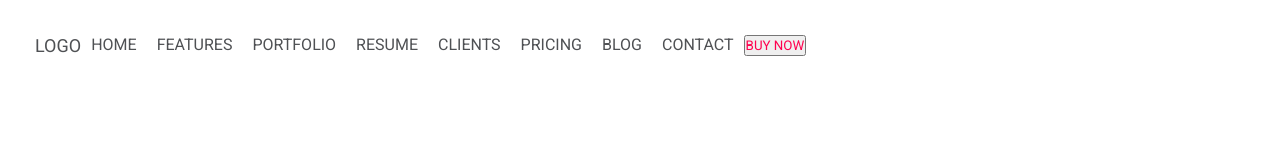
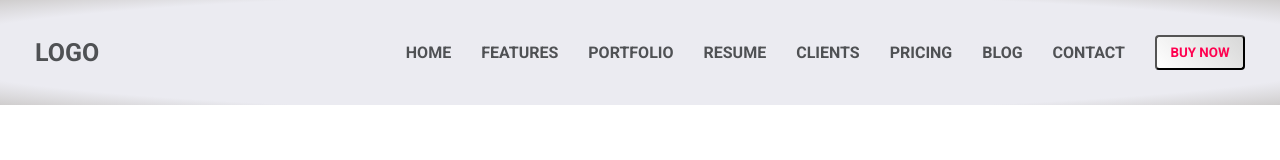
Before and after one commit to marcosurbi30/portfolio, a plain HTML site: page index.html in a window 1280 px wide. Drawn offline with Linux system fonts and the light colour scheme.

Commit message:
nav segunda parte

```diff
--- a/css/styles.css
+++ b/css/styles.css
@@ -13,33 +13,54 @@
     --third-color: #ECF0F3;
     --black: black;
     --white: white;
+    --bkg: radial-gradient(rgb(235, 235, 241) 80%, rgb(207, 205, 205))  no-repeat;
+    --btn-bkg: linear-gradient(45deg, rgb(255, 255, 255), rgb(216, 216, 216));
 
+    font-family: 'DM Sans', sans-serif;
+    font-family: 'Montserrat', sans-serif;
+    font-family: 'Roboto', sans-serif;
 }
 
-.nav-container{
+body{
+    background: radial-gradient(rgb(235, 235, 241) 80%, rgb(207, 205, 205))  no-repeat;
+}
+
+.nav-container {
 
     display: flex;
     flex-direction: row;
-    gap: 10px;
+    justify-content: space-between;
+    width: 100%;
+    gap: 25px;
     padding: 35px;
+    font-weight: 700;
+    align-items: center;
 }
 
-.nav-logo{
+.nav-logo {
     text-align: start;
-    font-size: large;
+    font-size: 25px;
+    font-weight: 700;
     color: var(--primary-color);
 }
 
-.nav-list{
+.nav-list {
     display: flex;
     flex-direction: row;
     list-style-type: none;
-    gap: 20px;
+    align-items: center;
+    gap: 30px;
     color: var(--primary-color);
 
 }
 
-.nav-btn{
+.nav-btn {
     color: var(--second-color);
+    font-weight: 700;
+    width: 90px;
+    height: 35px;
+    background-color: var(--white);
+    border-radius: 4px;
+    background: var(--btn-bkg);
 
 }
--- a/index.html
+++ b/index.html
@@ -14,6 +14,7 @@
 
 </head>
 
+<body>
     <header>
         <nav class="nav-container">
             <div class="nav-logo">
@@ -28,16 +29,14 @@
                 <li class="nav-selectors">PRICING</li>
                 <li class="nav-selectors">BLOG</li>
                 <li class="nav-selectors">CONTACT</li>
-
-        </ul>
                 <button class="nav-btn">
                     BUY NOW
                 </button>
+
+            </ul>
+
         </nav>
     </header>
-
-
-<body>
 
 </body>
 
```
Lines whose indentation alone changed are shown as unchanged.
